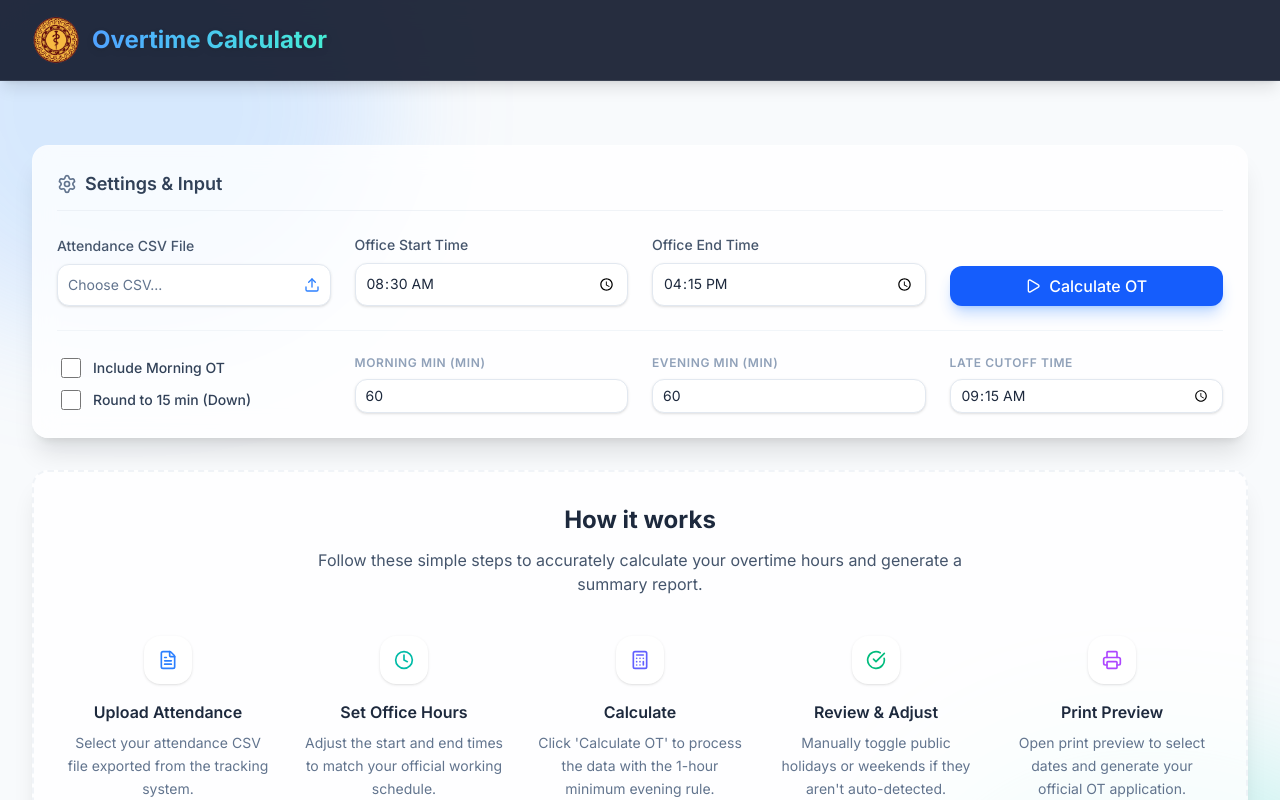
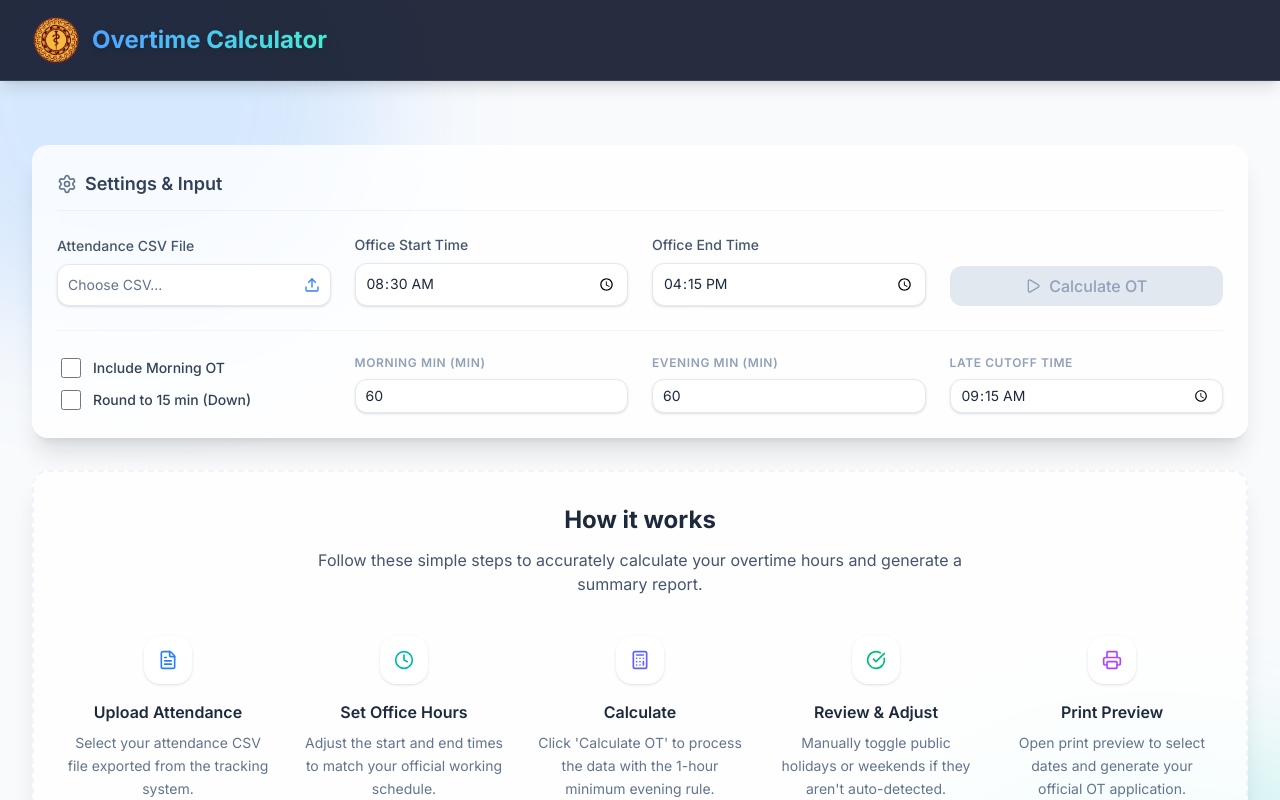
Before and after one commit to Dushan-456/OT-Calculator, a React (Vite) app: page / in a window 1280 px wide. Shown: the top 800 px of the page. Built offline with nearby package versions, Linux system fonts and the light colour scheme.

Commit message:
Update index.css

```diff
--- a/src/index.css
+++ b/src/index.css
@@ -31,6 +31,10 @@
     @apply bg-blue-600 hover:bg-blue-700 text-white font-medium py-2 px-4 rounded-xl shadow-lg shadow-blue-500/30 transition duration-300 ease-in-out transform hover:-translate-y-1 hover:shadow-blue-500/50 active:scale-95 flex items-center justify-center gap-2;
   }
 
+  .btn-primary:disabled {
+    @apply bg-slate-200 text-slate-400 cursor-not-allowed shadow-none transform-none hover:bg-slate-200 active:scale-100;
+  }
+
   .input-field {
     @apply bg-white border border-slate-200 text-slate-800 text-sm rounded-xl focus:ring-2 focus:ring-blue-500 focus:border-blue-500 block w-full p-2.5 shadow-sm transition duration-200 outline-none;
   }
```
